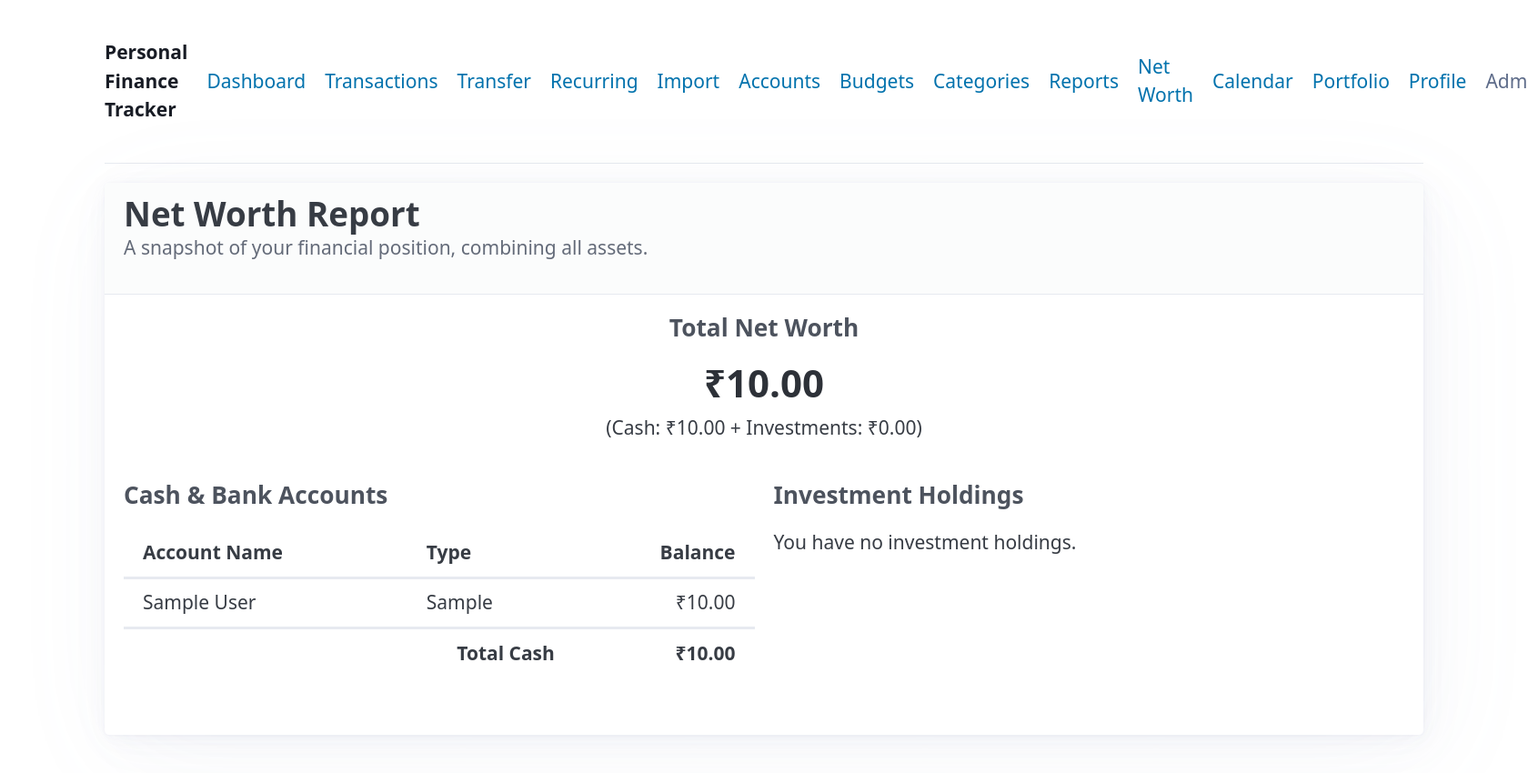
After one commit to PrajwalMadhyastha/personal-finance-webapp, a Flask app: page /report/net_worth in a window 1680 px wide; the page is wider, and only the part inside the window is pictured. The commit adds this page. Shown: that part at 91% size. Run offline with Flask 3, Linux system fonts and the light colour scheme; a user stored in the database is signed in; tables that the repository leaves empty hold one stand-in row (values such as "Sample post"); parts of the project's set-up code (start-up, migrations or seed data) failed here and were passed over; some libraries are stand-ins or nearby versions.

Commit message:
feat(reports): Add net worth report with account and investment breakdown

```diff
--- a/finance_tracker/routes.py
+++ b/finance_tracker/routes.py
@@ -1277,6 +1277,80 @@ def budget_report():
         selected_month=selected_month
     )
 
+@main_bp.route('/report/net_worth')
+@login_required
+def net_worth_report():
+    """
+    Calculates and displays the user's total net worth by combining
+    cash accounts and investment portfolio market value.
+    """
+    # --- 1. Calculate Total Cash from All Accounts ---
+    total_cash_query = db.session.query(
+        func.sum(Account.balance)
+    ).filter(Account.user_id == current_user.id).scalar()
+    total_cash = total_cash_query or decimal.Decimal('0.0')
+
+    # Get a list of all accounts for the breakdown table
+    accounts_list = db.session.execute(
+        select(Account).filter_by(user_id=current_user.id).order_by(Account.name)
+    ).scalars().all()
+
+    # --- 2. Calculate Total Investment Value (adapted from portfolio route) ---
+    holdings_query = db.session.query(
+        Asset.ticker_symbol,
+        Asset.name,
+        func.sum(
+            case(
+                (InvestmentTransaction.transaction_type == 'buy', InvestmentTransaction.quantity),
+                (InvestmentTransaction.transaction_type == 'sell', -InvestmentTransaction.quantity),
+                else_=0
+            )
+        ).label('total_quantity')
+    ).join(
+        Asset, InvestmentTransaction.asset_id == Asset.id
+    ).filter(
+        InvestmentTransaction.user_id == current_user.id
+    ).group_by(
+        Asset.ticker_symbol, Asset.name
+    ).all()
+
+    investment_details = []
+    total_investment_value = decimal.Decimal('0.0')
+
+    # Clear the API price cache for a fresh fetch
+    from . import services
+    if hasattr(services, 'price_cache'):
+        services.price_cache.clear()
+
+    for holding in holdings_query:
+        if holding.total_quantity > 0:
+            current_price_float = get_stock_price(holding.ticker_symbol)
+            market_value = decimal.Decimal('0.0')
+
+            if current_price_float is not None:
+                current_price_decimal = decimal.Decimal(str(current_price_float))
+                market_value = holding.total_quantity * current_price_decimal
+                total_investment_value += market_value
+
+            investment_details.append({
+                'ticker': holding.ticker_symbol,
+                'name': holding.name,
+                'quantity': holding.total_quantity,
+                'market_value': market_value
+            })
+
+    # --- 3. Calculate Final Net Worth ---
+    total_net_worth = total_cash + total_investment_value
+
+    return render_template(
+        'net_worth_report.html',
+        total_cash=total_cash,
+        total_investments=total_investment_value,
+        total_net_worth=total_net_worth,
+        accounts=accounts_list,
+        investments=investment_details
+    )
+
 @main_bp.route('/export-transactions')
 @login_required
 def export_transactions():
--- a/finance_tracker/templates/base.html
+++ b/finance_tracker/templates/base.html
@@ -66,6 +66,7 @@
                     <li><a href="{{ url_for('main.budgets') }}">Budgets</a></li>
                     <li><a href="{{ url_for('main.manage_categories') }}">Categories</a></li>
                     <li><a href="{{ url_for('main.reports') }}">Reports</a></li>
+                    <li><a href="{{ url_for('main.net_worth_report') }}">Net Worth</a></li>
                     <li><a href="{{ url_for('main.calendar_view') }}">Calendar</a></li>
                     <li><a href="{{ url_for('main.portfolio') }}">Portfolio</a></li>
                     <li><a href="{{ url_for('main.profile') }}">Profile</a></li>
--- /dev/null
+++ b/finance_tracker/templates/net_worth_report.html
@@ -0,0 +1,103 @@
+{% extends "base.html" %}
+
+{% block title %}Net Worth Report{% endblock %}
+
+{% block content %}
+<article>
+    <header>
+        <hgroup>
+            <h2>Net Worth Report</h2>
+            <p>A snapshot of your financial position, combining all assets.</p>
+        </hgroup>
+    </header>
+
+    <!-- Summary Section -->
+    <div style="text-align: center; margin-bottom: 2rem;">
+        <h4>Total Net Worth</h4>
+        <h1 style="margin-bottom: 0.5rem;">₹{{ "%.2f"|format(total_net_worth) }}</h1>
+        <p>
+            (Cash: ₹{{ "%.2f"|format(total_cash) }} +
+            Investments: ₹{{ "%.2f"|format(total_investments) }})
+        </p>
+    </div>
+
+    <div class="grid">
+        <!-- Cash Accounts Breakdown -->
+        <section>
+            <h4>Cash & Bank Accounts</h4>
+            {% if accounts %}
+            <div style="overflow-x: auto;">
+                <table>
+                    <thead>
+                        <tr>
+                            <th>Account Name</th>
+                            <th>Type</th>
+                            <th style="text-align: right;">Balance</th>
+                        </tr>
+                    </thead>
+                    <tbody>
+                        {% for account in accounts %}
+                        <tr>
+                            <td>{{ account.name }}</td>
+                            <td>{{ account.account_type }}</td>
+                            <td style="text-align: right;">₹{{ "%.2f"|format(account.balance) }}</td>
+                        </tr>
+                        {% endfor %}
+                    </tbody>
+                    <tfoot>
+                        <tr>
+                            <th colspan="2" style="text-align: right;">Total Cash</th>
+                            <th style="text-align: right;">₹{{ "%.2f"|format(total_cash) }}</th>
+                        </tr>
+                    </tfoot>
+                </table>
+            </div>
+            {% else %}
+            <p>You have no cash accounts.</p>
+            {% endif %}
+        </section>
+
+        <!-- Investment Holdings Breakdown -->
+        <section>
+            <h4>Investment Holdings</h4>
+            {% if investments %}
+            <div style="overflow-x: auto;">
+                <table>
+                    <thead>
+                        <tr>
+                            <th>Asset (Ticker)</th>
+                            <th style="text-align: right;">Quantity</th>
+                            <th style="text-align: right;">Market Value</th>
+                        </tr>
+                    </thead>
+                    <tbody>
+                        {% for investment in investments %}
+                        <tr>
+                            <td>{{ investment.name }} (<strong>{{ investment.ticker }}</strong>)</td>
+                            <td style="text-align: right;">{{ investment.quantity|int }}</td>
+                            <td style="text-align: right;">
+                                {% if investment.market_value > 0 %}
+                                    ₹{{ "%.2f"|format(investment.market_value) }}
+                                {% else %}
+                                    N/A
+                                {% endif %}
+                            </td>
+                        </tr>
+                        {% endfor %}
+                    </tbody>
+                    <tfoot>
+                        <tr>
+                            <th colspan="2" style="text-align: right;">Total Investments</th>
+                            <th style="text-align: right;">₹{{ "%.2f"|format(total_investments) }}</th>
+                        </tr>
+                    </tfoot>
+                </table>
+            </div>
+            {% else %}
+            <p>You have no investment holdings.</p>
+            {% endif %}
+        </section>
+    </div>
+
+</article>
+{% endblock %}
```
